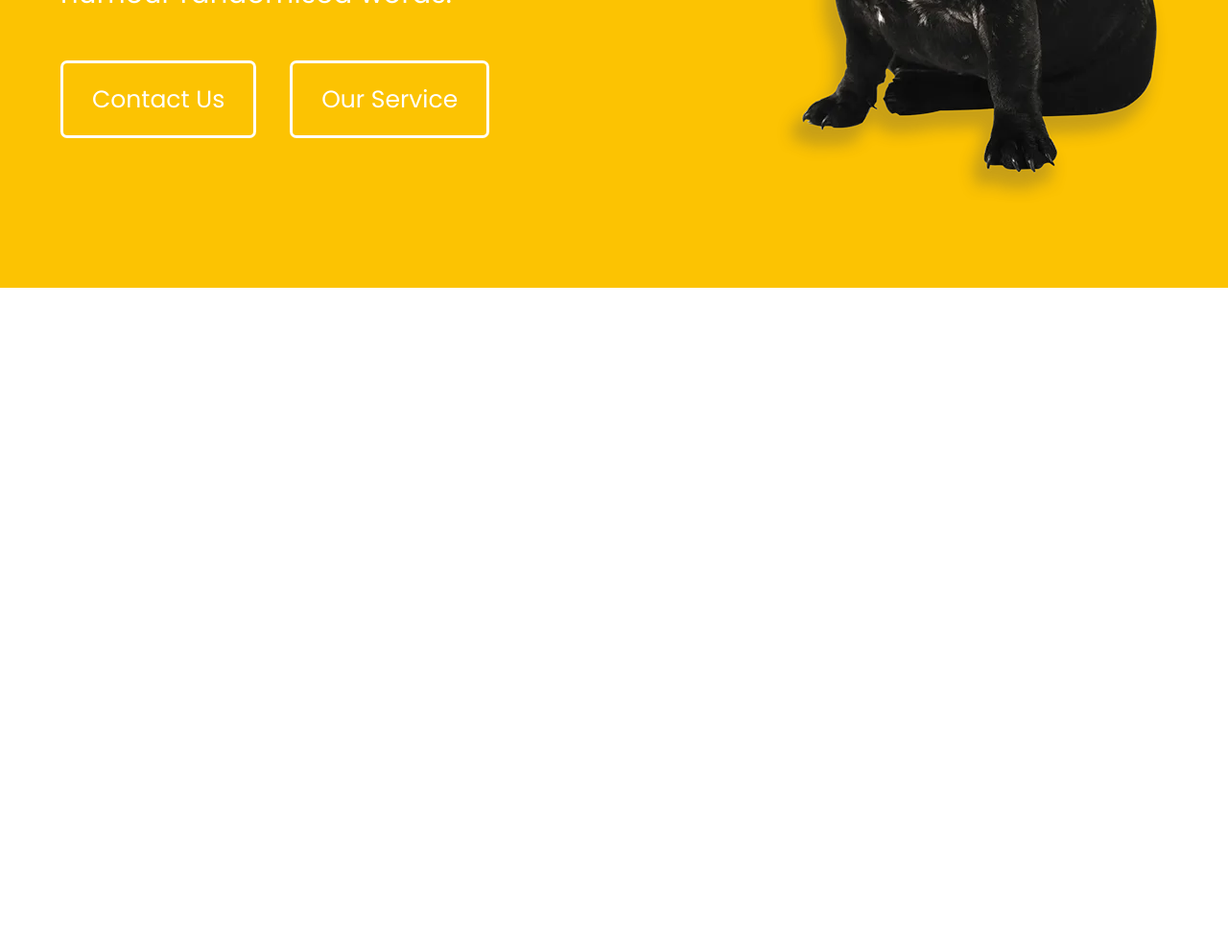
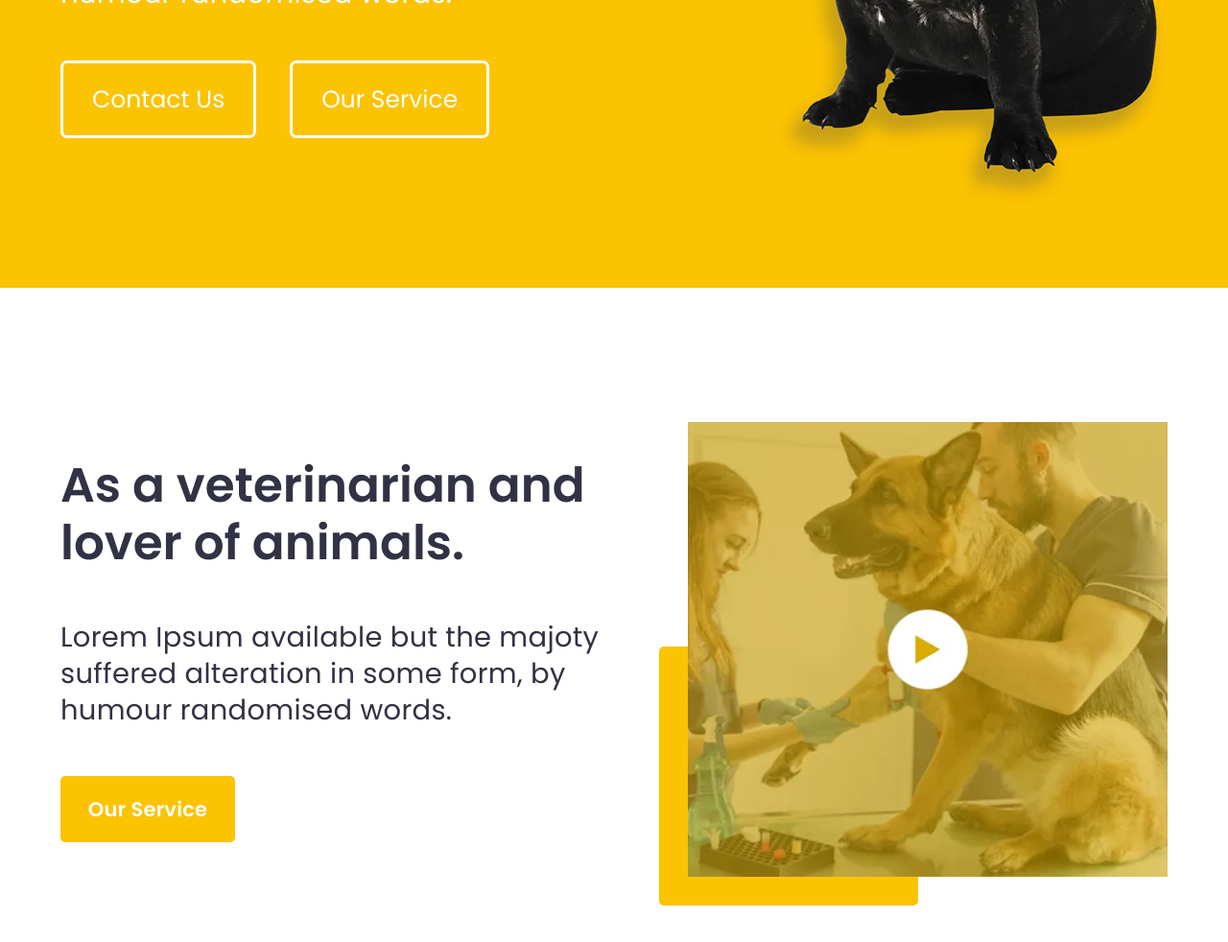
Before and after one commit to Wlad199/Project__16_Dogs_Servise, a website built with webpack: page src/index.html in a window 1280 px wide. Shown: the part 600-1582 px from the top of the page at 96% size. Before the commit the page ends 900 px from the top, so only its background shows below. Built offline with nearby package versions, Linux system fonts and the light colour scheme; files whose address does not match are found by name.

Commit message:
add veterinar

```diff
--- a/src/html/_mainpage.htm
+++ b/src/html/_mainpage.htm
@@ -3,7 +3,7 @@
 		<div class="first__container">
 			<div class="first__content">
 				<div class="first__text-block block-text">
-					<div class="block-text__title">First I wanted to be a veterinarian</div>
+					<h1 class="block-text__title">First I wanted to be a veterinarian</h1>
 					<div class="block-text__text">
 						Lorem Ipsum available but the majority have suffered alteration in some form, by injected humour randomised words.
 					</div>
@@ -18,4 +18,20 @@
 			</div>
 		</div>
 	</section>
+	<section class="veterinar">
+		<div class="veterinar__container">
+			<div class="veterinar__content">
+				<div class="veterinar__description description">
+					<h2 class="description__title">As a veterinarian and lover of animals.</h2>
+					<div class="description__text">Lorem Ipsum available but the majoty suffered alteration in some form, by humour randomised words.</div>
+					<a href="#" class="description__button">Our Service</a>
+				</div>
+			</div>
+			<div class="veterinar__video">
+				<div class="veterinar__video_m">
+					<img src="@img/veterinar/02.webp" alt="">
+				</div>
+			</div>
+		</div>
+	</section>
 </main>
--- a/src/scss/header.scss
+++ b/src/scss/header.scss
@@ -68,6 +68,7 @@ body._lock {
 		padding: 100px 30px 30px 30px;
 		transition: left 0.3s ease 0s;
 		overflow: auto; // Добавляем скролл
+		z-index: 3;
 
 		// Рисуем шапку
 		&::before {
--- a/src/scss/mainpage.scss
+++ b/src/scss/mainpage.scss
@@ -21,6 +21,7 @@
 		@media (max-width: 992px) {
 			@include adaptiveValue("font-size", 50, 28);
 			@include adaptiveValue("padding-bottom", 40, 25);
+			max-width: 500px;
 		}
 	}
 
@@ -32,6 +33,53 @@
 		padding: 0px 0px 50px 0px;
 		@media (max-width: 992px) {
 			@include adaptiveValue("font-size", 35, 18);
+			max-width: 400px;
+		}
+		@media (max-width: 767px) {
+			max-width: none;
+		}
+	}
+}
+
+// description ====================================================================================================//
+
+.description {
+
+	&__title {
+		font-size: 50px;
+		font-weight: 600;
+		padding: 0px 0px 50px 0px;
+		line-height: 120%;
+		@include adaptiveValue("font-size", 50, 24);
+		@include adaptiveValue("padding-bottom", 50, 30, 1154, 767, 1);
+	}
+
+	&__text {
+		font-size: 29px;
+		letter-spacing: 0.29px;
+		padding: 0px 0px 50px 0px;
+		line-height: 130%;
+		@include adaptiveValue("font-size", 29, 18);
+	}
+
+	&__button {
+		font-size: 21px;
+		font-weight: 600;
+		letter-spacing: 0.21px;
+		color: #fff;
+		background-color: $orange;
+		width: 182px;
+		height: 69px;
+		display: flex;
+		align-items: center;
+		justify-content: center;
+		border-radius: 5px;
+		transition: all 0.3s ease 0s;
+		&:hover {
+			background-color: #00bec9;
+		}
+		@media (max-width: 500px) {
+			width: 100%;
 		}
 	}
 }
@@ -51,7 +99,12 @@
 			align-items: center;
 			@media (max-width: 992px) {
 				flex-direction: column;
+				align-items: start;
 				padding-bottom: 40px;
+				background: url('@img/first/03.webp') top right/contain no-repeat;
+			}
+			@media (max-width: 767px) {
+			background: $orange;
 			}
 		}
 
@@ -76,7 +129,7 @@
 			padding: 0px 0px 0px 20px;
 			@media (max-width: 992px) {
 				padding: 40px 0px 0px 0px;
-				display: block;
+				display: none;
 				margin: 0 auto;
 				img {
 					max-width: 80%;
@@ -111,3 +164,59 @@
 		&_2 {
 		}
 }
+
+// veterinar ====================================================================================================//
+
+.veterinar {
+	padding: 140px 0px;
+	@include adaptiveValue("padding-top", 140, 60, 1154, 767, 1);
+	@include adaptiveValue("padding-bottom", 140, 60, 1154, 767, 1);
+
+	&__container {
+		display: flex;
+		align-items: center;
+		@media (max-width: 767px) {
+			flex-direction: column;
+			text-align: center;
+			justify-content: center;
+			align-items: stretch;
+		}
+	}
+
+	&__content {
+	}
+
+	&__description {
+		margin: 0px 75px 0px 0px;
+		@media (max-width: 767px) {
+			text-align: left;
+			padding: 0px 0px 50px 0px;
+			margin: 0;
+		}
+	}
+
+	&__video {
+		position: relative;
+		z-index: -1;
+		&_m {
+			position: relative;
+			&::after {
+				content: '';
+				position: absolute;
+				z-index: -1;
+				bottom: -30px;
+				left: -30px;
+				width: 270px;
+				height: 270px;
+				background-color: $orange;
+				border-radius: 5px;
+			}
+			img {
+				@include adaptiveValue("max-width",500, 300, 1154, 767, 1);
+				@media (max-width: 767px) {
+					min-width: 100%;
+				}
+			}
+		}
+	}
+}
```
